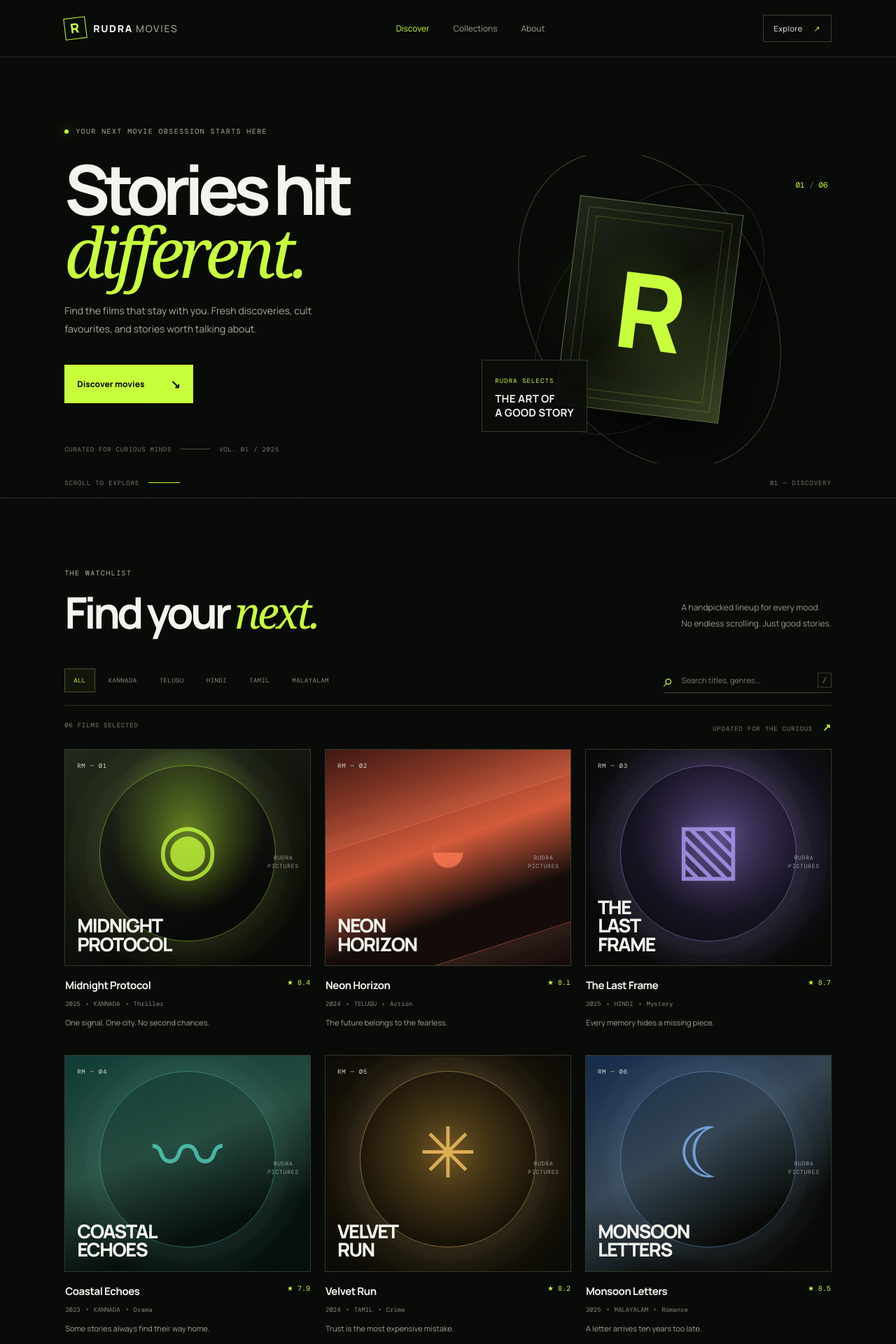
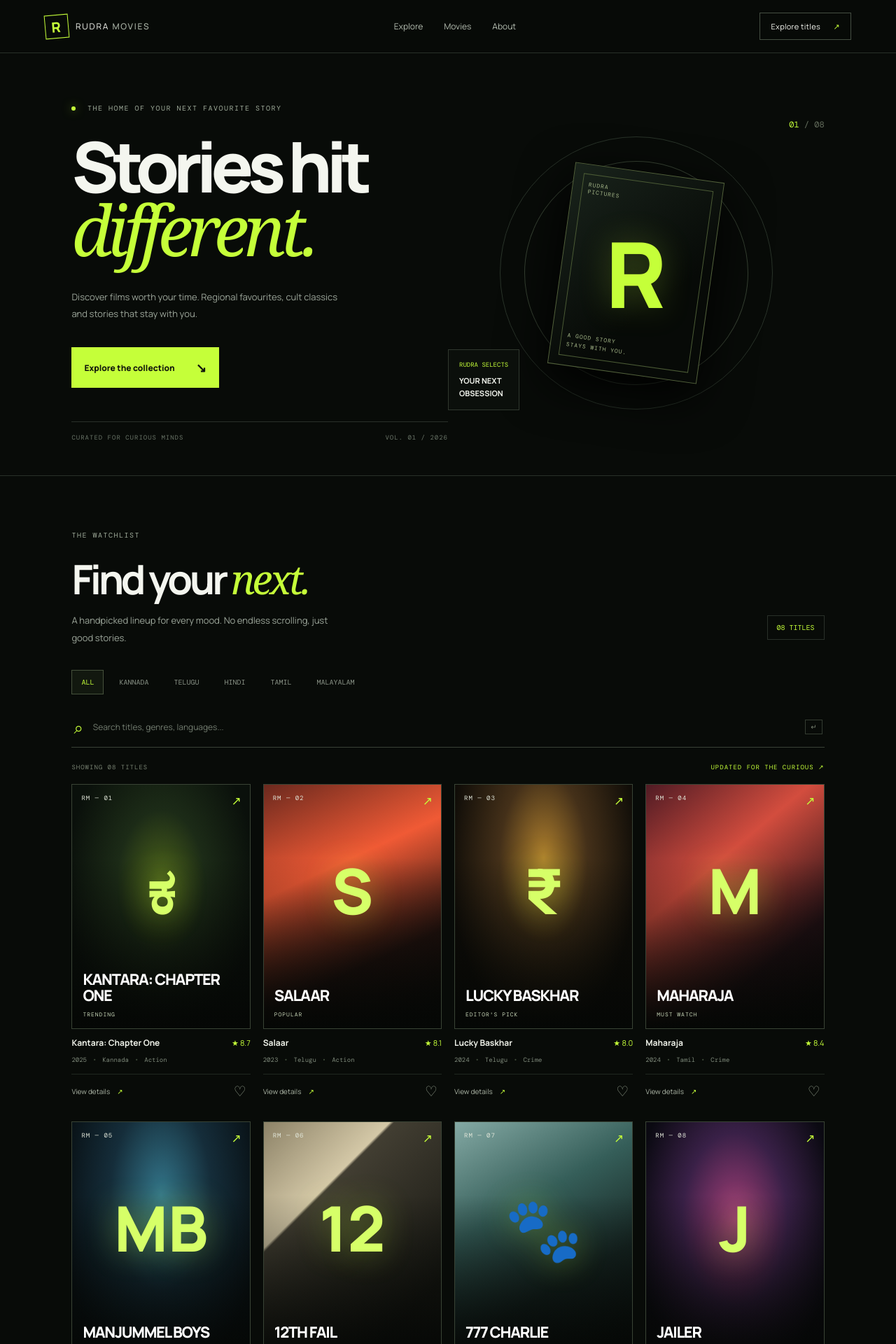
Before and after one commit to sury-c/RudraMoviesHub, a Next.js app: page / in a window 1280 px wide. Shown: the top 1920 px of the page at 70% size. Built offline with nearby package versions, Linux system fonts and the light colour scheme.

Commit message:
Add files via upload

```diff
--- a/app/layout.tsx
+++ b/app/layout.tsx
@@ -3,17 +3,9 @@ import "./globals.css";
 
 export const metadata: Metadata = {
   title: "RUDRA MOVIES — Stories hit different",
-  description: "Discover your next favourite movie with RUDRA MOVIES.",
+  description: "Discover films worth your time. Regional favourites, cult classics and stories that stay with you.",
 };
 
-export default function RootLayout({
-  children,
-}: Readonly<{
-  children: React.ReactNode;
-}>) {
-  return (
-    <html lang="en">
-      <body>{children}</body>
-    </html>
-  );
+export default function RootLayout({ children }: Readonly<{ children: React.ReactNode }>) {
+  return <html lang="en"><body>{children}</body></html>;
 }
--- a/app/page.tsx
+++ b/app/page.tsx
@@ -3,122 +3,75 @@
 import { useMemo, useState } from "react";
 
 type Movie = {
-  title: string;
-  year: string;
-  language: string;
-  genre: string;
-  rating: string;
-  accent: string;
-  art: string;
-  description: string;
+  id: number; title: string; year: number; language: string; genre: string; rating: string;
+  duration: string; synopsis: string; cast: string; tag: string; art: string; symbol: string;
 };
 
 const movies: Movie[] = [
-  { title: "Midnight Protocol", year: "2025", language: "KANNADA", genre: "Thriller", rating: "8.4", accent: "#c8ff3d", art: "protocol", description: "One signal. One city. No second chances." },
-  { title: "Neon Horizon", year: "2024", language: "TELUGU", genre: "Action", rating: "8.1", accent: "#ff7b54", art: "horizon", description: "The future belongs to the fearless." },
-  { title: "The Last Frame", year: "2025", language: "HINDI", genre: "Mystery", rating: "8.7", accent: "#b6a0ff", art: "frame", description: "Every memory hides a missing piece." },
-  { title: "Coastal Echoes", year: "2023", language: "KANNADA", genre: "Drama", rating: "7.9", accent: "#55d6c2", art: "coast", description: "Some stories always find their way home." },
-  { title: "Velvet Run", year: "2024", language: "TAMIL", genre: "Crime", rating: "8.2", accent: "#ffcc66", art: "velvet", description: "Trust is the most expensive mistake." },
-  { title: "Monsoon Letters", year: "2025", language: "MALAYALAM", genre: "Romance", rating: "8.5", accent: "#84b8ff", art: "monsoon", description: "A letter arrives ten years too late." },
+  { id: 1, title: "Kantara: Chapter One", year: 2025, language: "Kannada", genre: "Action · Drama", rating: "8.7", duration: "2h 45m", synopsis: "A mysterious forest, ancient traditions and a destiny tied to the land collide in this atmospheric action drama.", cast: "Rishab Shetty · Jayaram · Rukmini Vasanth", tag: "TRENDING", art: "art-forest", symbol: "ಕ" },
+  { id: 2, title: "Salaar", year: 2023, language: "Telugu", genre: "Action · Thriller", rating: "8.1", duration: "2h 55m", synopsis: "A fierce friendship is tested in a brutal world of power, loyalty and rival kingdoms.", cast: "Prabhas · Prithviraj Sukumaran · Shruti Haasan", tag: "POPULAR", art: "art-fire", symbol: "S" },
+  { id: 3, title: "Lucky Baskhar", year: 2024, language: "Telugu", genre: "Crime · Drama", rating: "8.0", duration: "2h 28m", synopsis: "An ordinary bank employee finds himself drawn into a risky game of money, ambition and deception.", cast: "Dulquer Salmaan · Meenakshi Chaudhary", tag: "EDITOR'S PICK", art: "art-gold", symbol: "₹" },
+  { id: 4, title: "Maharaja", year: 2024, language: "Tamil", genre: "Crime · Thriller", rating: "8.4", duration: "2h 21m", synopsis: "A quiet barber seeks justice after a deeply personal incident, uncovering a complicated chain of events.", cast: "Vijay Sethupathi · Anurag Kashyap", tag: "MUST WATCH", art: "art-red", symbol: "M" },
+  { id: 5, title: "Manjummel Boys", year: 2024, language: "Malayalam", genre: "Adventure · Thriller", rating: "8.2", duration: "2h 15m", synopsis: "A group of friends on a trip face the ultimate test of courage when one of them disappears in a cave.", cast: "Soubin Shahir · Sreenath Bhasi · Balu Varghese", tag: "FAN FAVOURITE", art: "art-blue", symbol: "MB" },
+  { id: 6, title: "12th Fail", year: 2023, language: "Hindi", genre: "Biography · Drama", rating: "8.8", duration: "2h 27m", synopsis: "A young student rebuilds his life and keeps pursuing a dream despite repeated setbacks.", cast: "Vikrant Massey · Medha Shankar", tag: "INSPIRING", art: "art-paper", symbol: "12" },
+  { id: 7, title: "777 Charlie", year: 2022, language: "Kannada", genre: "Adventure · Drama", rating: "8.7", duration: "2h 44m", synopsis: "A lonely man's routine changes when an energetic dog enters his life and opens up a new world.", cast: "Rakshit Shetty · Charlie", tag: "HEARTWARMING", art: "art-sky", symbol: "🐾" },
+  { id: 8, title: "Jailer", year: 2023, language: "Tamil", genre: "Action · Comedy", rating: "7.2", duration: "2h 48m", synopsis: "A retired jailer is pulled into a dangerous mission when his family is threatened.", cast: "Rajinikanth · Ramya Krishnan · Vinayakan", tag: "BLOCKBUSTER", art: "art-neon", symbol: "J" },
 ];
-
-const languages = ["ALL", "KANNADA", "TELUGU", "HINDI", "TAMIL", "MALAYALAM"];
+const languages = ["All", "Kannada", "Telugu", "Hindi", "Tamil", "Malayalam"];
 
 export default function Home() {
-  const [language, setLanguage] = useState("ALL");
   const [query, setQuery] = useState("");
+  const [language, setLanguage] = useState("All");
+  const [selected, setSelected] = useState<Movie | null>(null);
+  const [watchlist, setWatchlist] = useState<number[]>([]);
+  const filtered = useMemo(() => movies.filter(m => (language === "All" || m.language === language) && `${m.title} ${m.genre} ${m.language}`.toLowerCase().includes(query.toLowerCase())), [query, language]);
+  const toggleWatchlist = (id: number) => setWatchlist(old => old.includes(id) ? old.filter(x => x !== id) : [...old, id]);
 
-  const filtered = useMemo(() => {
-    const q = query.trim().toLowerCase();
-    return movies.filter((movie) => {
-      const languageMatch = language === "ALL" || movie.language === language;
-      const queryMatch = !q || `${movie.title} ${movie.genre} ${movie.language}`.toLowerCase().includes(q);
-      return languageMatch && queryMatch;
-    });
-  }, [language, query]);
-
-  return (
-    <main className="site-shell">
+  return <main>
     <header className="topbar">
-        <a className="brand" href="#" aria-label="RUDRA MOVIES home">
-          <span className="brand-mark">R</span>
-          <span>RUDRA<span className="brand-light">MOVIES</span></span>
-        </a>
-        <nav className="nav-links" aria-label="Main navigation">
-          <a className="active" href="#discover">Discover</a>
-          <a href="#collections">Collections</a>
-          <a href="#about">About</a>
-        </nav>
-        <a className="top-cta" href="#discover">Explore <span>↗</span></a>
+      <a className="brand" href="#top" aria-label="Rudra Movies home"><span className="brand-mark">R</span><span>RUDRA <b>MOVIES</b></span></a>
+      <nav><a href="#catalog">Explore</a><a href="#catalog">Movies</a><a href="#about">About</a></nav>
+      <a className="top-cta" href="#catalog">Explore titles <span>↗</span></a>
     </header>
 
-      <section className="hero">
-        <div className="hero-grid" aria-hidden="true" />
+    <section className="hero" id="top">
       <div className="hero-copy">
-          <div className="eyebrow"><span className="pulse-dot" /> YOUR NEXT MOVIE OBSESSION STARTS HERE</div>
-          <h1>Stories hit<br /><em>different.</em></h1>
-          <p>Find the films that stay with you. Fresh discoveries, cult favourites, and stories worth talking about.</p>
-          <a className="hero-button" href="#discover">Discover movies <span>↘</span></a>
-          <div className="hero-meta"><span>CURATED FOR CURIOUS MINDS</span><span className="meta-line" /><span>VOL. 01 / 2025</span></div>
+        <div className="eyebrow"><span className="live-dot"/> THE HOME OF YOUR NEXT FAVOURITE STORY</div>
+        <h1>Stories hit<br/><em>different.</em></h1>
+        <p>Discover films worth your time. Regional favourites, cult classics and stories that stay with you.</p>
+        <a className="primary-btn" href="#catalog">Explore the collection <span>↘</span></a>
+        <div className="hero-foot"><span>CURATED FOR CURIOUS MINDS</span><span>VOL. 01 / 2026</span></div>
       </div>
-        <div className="hero-art" aria-label="Abstract cinematic artwork">
-          <div className="orbit orbit-one" /><div className="orbit orbit-two" />
-          <div className="hero-disc"><span>R</span></div>
-          <div className="hero-art-label"><span>RUDRA SELECTS</span><strong>THE ART OF<br />A GOOD STORY</strong></div>
-          <div className="hero-index">01 <span>/</span> 06</div>
+      <div className="hero-art" aria-label="Abstract RUDRA MOVIES poster artwork">
+        <div className="orbit orbit-one"/><div className="orbit orbit-two"/>
+        <div className="hero-poster"><span className="poster-mini">RUDRA<br/>PICTURES</span><strong>R</strong><span className="poster-bottom">A GOOD STORY<br/>STAYS WITH YOU.</span></div>
+        <div className="floating-label"><small>RUDRA SELECTS</small><b>YOUR NEXT<br/>OBSESSION</b></div>
+        <div className="hero-index">01 <span>/ 08</span></div>
       </div>
-        <div className="hero-bottom"><span>SCROLL TO EXPLORE</span><span className="scroll-line" /><span>01 — DISCOVERY</span></div>
     </section>
 
-      <section className="discover section-wrap" id="discover">
-        <div className="section-heading">
-          <div><div className="eyebrow">THE WATCHLIST</div><h2>Find your <em>next.</em></h2></div>
-          <p>A handpicked lineup for every mood.<br />No endless scrolling. Just good stories.</p>
-        </div>
-        <div className="filter-row">
-          <div className="language-filters" role="group" aria-label="Filter by language">
-            {languages.map((item) => (
-              <button key={item} className={language === item ? "filter active-filter" : "filter"} onClick={() => setLanguage(item)}>{item}</button>
-            ))}
-          </div>
-          <label className="search-box">
-            <span aria-hidden="true">⌕</span>
-            <input value={query} onChange={(event) => setQuery(event.target.value)} placeholder="Search titles, genres..." aria-label="Search titles and genres" />
-            <kbd>/</kbd>
-          </label>
-        </div>
-        <div className="results-line"><span>{String(filtered.length).padStart(2, "0")} FILMS SELECTED</span><span>UPDATED FOR THE CURIOUS <b>↗</b></span></div>
-        <div className="movie-grid">
-          {filtered.map((movie, index) => (
-            <article className="movie-card" key={movie.title} style={{ "--accent": movie.accent } as React.CSSProperties}>
-              <div className={`poster poster-${movie.art}`}>
-                <span className="poster-number">RM — {String(index + 1).padStart(2, "0")}</span>
-                <div className="poster-symbol">{movie.art === "protocol" ? "◉" : movie.art === "horizon" ? "◒" : movie.art === "frame" ? "▧" : movie.art === "coast" ? "〰" : movie.art === "velvet" ? "✳" : "☾"}</div>
-                <div className="poster-title">{movie.title.split(" ").map((word) => <span key={word}>{word}</span>)}</div>
-                <span className="poster-stamp">RUDRA<br />PICTURES</span>
-              </div>
-              <div className="movie-info">
-                <div className="movie-title-row"><h3>{movie.title}</h3><span className="rating">★ {movie.rating}</span></div>
-                <div className="movie-sub"><span>{movie.year}</span><i /> <span>{movie.language}</span><i /> <span>{movie.genre}</span></div>
-                <p>{movie.description}</p>
-              </div>
-            </article>
-          ))}
-        </div>
-        {filtered.length === 0 && <div className="empty-state">No films match that search. Try another title or language.</div>}
+    <section className="catalog" id="catalog">
+      <div className="section-head"><div><div className="eyebrow">THE WATCHLIST</div><h2>Find your <em>next.</em></h2><p>A handpicked lineup for every mood. No endless scrolling, just good stories.</p></div><div className="count-pill">{filtered.length.toString().padStart(2,"0")} TITLES</div></div>
+      <div className="filters" role="group" aria-label="Filter by language">{languages.map(lang => <button key={lang} className={language === lang ? "filter active" : "filter"} onClick={() => setLanguage(lang)}>{lang}</button>)}</div>
+      <label className="search"><span>⌕</span><input value={query} onChange={e => setQuery(e.target.value)} placeholder="Search titles, genres, languages..."/><kbd>↵</kbd></label>
+      <div className="catalog-meta"><span>SHOWING {filtered.length.toString().padStart(2,"0")} TITLES</span><span>UPDATED FOR THE CURIOUS ↗</span></div>
+      {filtered.length ? <div className="movie-grid">{filtered.map((movie, i) => <article className="movie-card" key={movie.id}>
+        <button className={`poster ${movie.art}`} onClick={() => setSelected(movie)} aria-label={`View details for ${movie.title}`}>
+          <span className="poster-code">RM — {String(movie.id).padStart(2,"0")}</span><span className="poster-symbol">{movie.symbol}</span><span className="poster-title">{movie.title}</span><span className="poster-tag">{movie.tag}</span><span className="poster-open">↗</span>
+        </button>
+        <div className="movie-info"><button className="movie-title" onClick={() => setSelected(movie)}>{movie.title}</button><span className="rating">★ {movie.rating}</span></div>
+        <div className="movie-sub">{movie.year} <span>•</span> {movie.language} <span>•</span> {movie.genre.split(" · ")[0]}</div>
+        <div className="card-actions"><button onClick={() => setSelected(movie)}>View details <span>↗</span></button><button className={watchlist.includes(movie.id) ? "save saved" : "save"} onClick={() => toggleWatchlist(movie.id)} aria-label={watchlist.includes(movie.id) ? "Remove from watchlist" : "Add to watchlist"}>{watchlist.includes(movie.id) ? "♥" : "♡"}</button></div>
+      </article>)}</div> : <div className="empty-state"><span>⌕</span><h3>No titles found</h3><p>Try another title or language.</p><button onClick={() => {setQuery(""); setLanguage("All");}}>Reset filters</button></div>}
     </section>
 
-      <section className="manifesto" id="collections">
-        <div className="manifesto-mark">R<span>.</span></div>
-        <div><div className="eyebrow">LESS NOISE. MORE CINEMA.</div><h2>Good films deserve<br />to be <em>found.</em></h2></div>
-        <p>RUDRA MOVIES is a growing space for movie lovers, curious minds, and anyone looking for a story that means something.</p>
-      </section>
+    <section className="feature-strip" id="about"><div className="feature-mark">R</div><div><div className="eyebrow">THE RUDRA STANDARD</div><h2>Less scrolling.<br/><em>More stories.</em></h2></div><p>Made for film lovers who want a clean place to discover what to watch next. Your next favourite is waiting.</p><a href="#catalog">Browse films ↗</a></section>
+    <footer><a className="brand" href="#top"><span className="brand-mark">R</span><span>RUDRA <b>MOVIES</b></span></a><span>STORIES WORTH YOUR TIME.</span><span>© 2026 RUDRA MOVIES</span></footer>
 
-      <footer id="about">
-        <a className="brand footer-brand" href="#"><span className="brand-mark">R</span><span>RUDRA<span className="brand-light">MOVIES</span></span></a>
-        <span>MADE FOR THE LOVE OF STORIES.</span>
-        <span>© 2025 RUDRA MOVIES</span>
-      </footer>
-    </main>
-  );
+    {selected && <div className="modal-backdrop" role="presentation" onClick={() => setSelected(null)}><section className="details-modal" role="dialog" aria-modal="true" aria-labelledby="detail-title" onClick={e => e.stopPropagation()}>
+      <button className="modal-close" onClick={() => setSelected(null)} aria-label="Close details">×</button>
+      <div className={`detail-art ${selected.art}`}><span className="detail-code">RUDRA SELECTS / {String(selected.id).padStart(2,"0")}</span><strong>{selected.symbol}</strong><span className="detail-art-title">{selected.title}</span></div>
+      <div className="detail-content"><div className="eyebrow">{selected.tag}</div><h2 id="detail-title">{selected.title}</h2><div className="detail-meta"><span>{selected.year}</span><span>{selected.language}</span><span>{selected.duration}</span><span className="rating">★ {selected.rating}</span></div><p>{selected.synopsis}</p><div className="detail-genre">{selected.genre.split(" · ").map(g => <span key={g}>{g}</span>)}</div><div className="cast"><small>CAST</small><p>{selected.cast}</p></div><button className="primary-btn link-placeholder" onClick={() => alert("Movie link ಇನ್ನೂ ಸೇರಿಸಿಲ್ಲ. ಅನುಮತಿ ಪಡೆದ file ಅಥವಾ official streaming link ಸಿದ್ಧವಾದಾಗ ಇದಕ್ಕೆ ಜೋಡಿಸೋಣ.")}>Get Movie Link <span>↗</span></button><p className="link-note">Movie links will be added after the catalog is ready.</p></div>
+    </section></div>}
+  </main>;
 }
```
Also changed, not shown: app/globals.css. Lines whose indentation alone changed are shown as unchanged.
